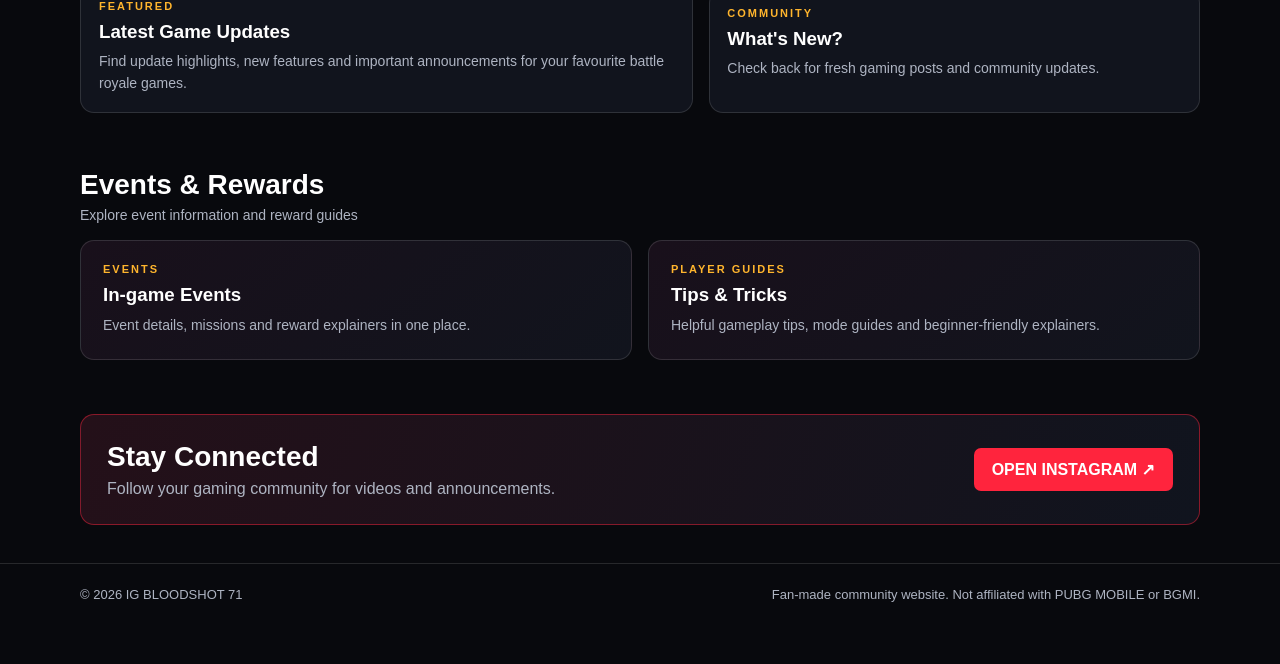
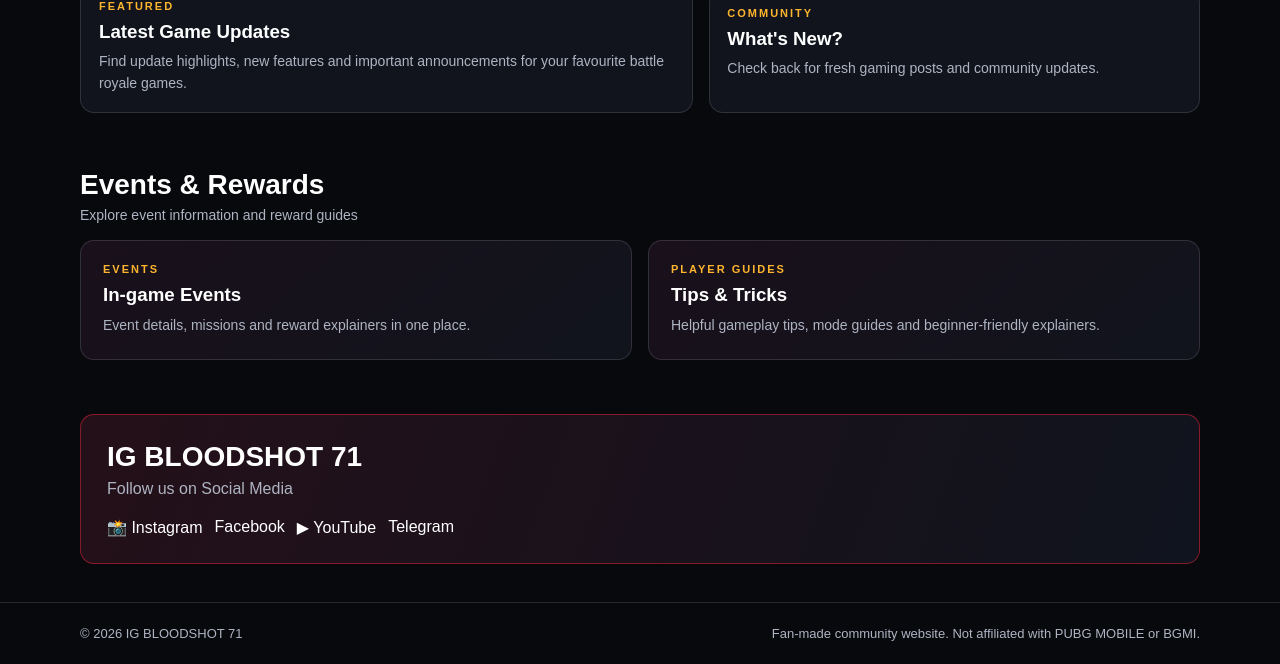
Before and after one commit to mbenipal314-lgtm/Ig_bloodshot_71, a plain HTML site: page index.html in a window 1280 px wide. Shown: the part 1150-1814 px from the top of the page. Before the commit the page ends 1775 px from the top, so only its background shows below. Drawn offline with Linux system fonts and the light colour scheme.

Commit message:
Update index.html

```diff
--- a/index.html
+++ b/index.html
@@ -54,7 +54,22 @@ footer{border-top:1px solid var(--line);padding:23px 0;color:var(--muted);font-s
 </section>
 <section id="events"><div class="heading"><div><h2>Events & Rewards</h2><p class="sub">Explore event information and reward guides</p></div></div>
 <div class="two"><article class="tile"><div class="label">EVENTS</div><h3>In-game Events</h3><p>Event details, missions and reward explainers in one place.</p></article><article class="tile" id="tips"><div class="label">PLAYER GUIDES</div><h3>Tips & Tricks</h3><p>Helpful gameplay tips, mode guides and beginner-friendly explainers.</p></article></div></section>
-<div class="cta" id="follow"><div><h2>Stay Connected</h2><p>Follow your gaming community for videos and announcements.</p></div><a class="btn" href="https://www.instagram.com/" target="_blank" rel="noopener">OPEN INSTAGRAM ↗</a></div>
+
+<section class="cta" id="follow">
+<div>
+<h2>IG BLOODSHOT 71</h2>
+<p>Follow us on Social Media</p>
+
+<div style="display:flex;flex-wrap:wrap;gap:12px;margin-top:20px;">
+<a href="https://www.instagram.com/ig_bloodshot71?lqvp=c21kcWYydXFwazIw" target="_blank">📸 Instagram</a>
+<a href="https://www.facebook.com/share/19xCqaPUFi/" target="_blank">Facebook</a>
+<a href="https://youtube.com/@bloodislive71?si=6ZhEkx4bvesUb5Se" target="_blank">▶ YouTube</a>
+<a href="https://t.me/IG_BLOODSHOT71" target="_blank">Telegram</a>
+</div>
+
+</div>
+</section>
+
 </main>
 <footer><div class="wrap foot"><span>© 2026 IG BLOODSHOT 71</span><span>Fan-made community website. Not affiliated with PUBG MOBILE or BGMI.</span></div></footer>
 </body></html>
```
